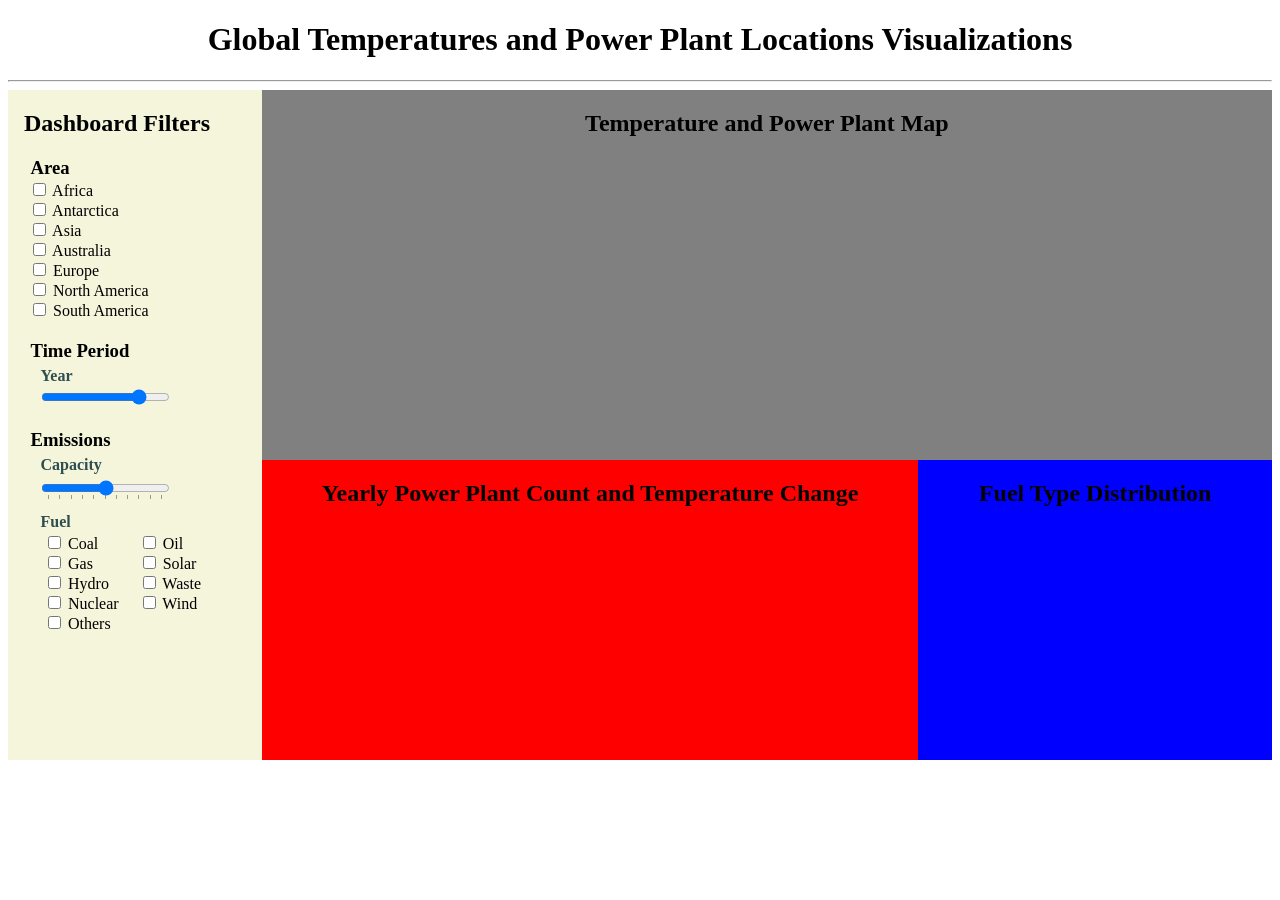
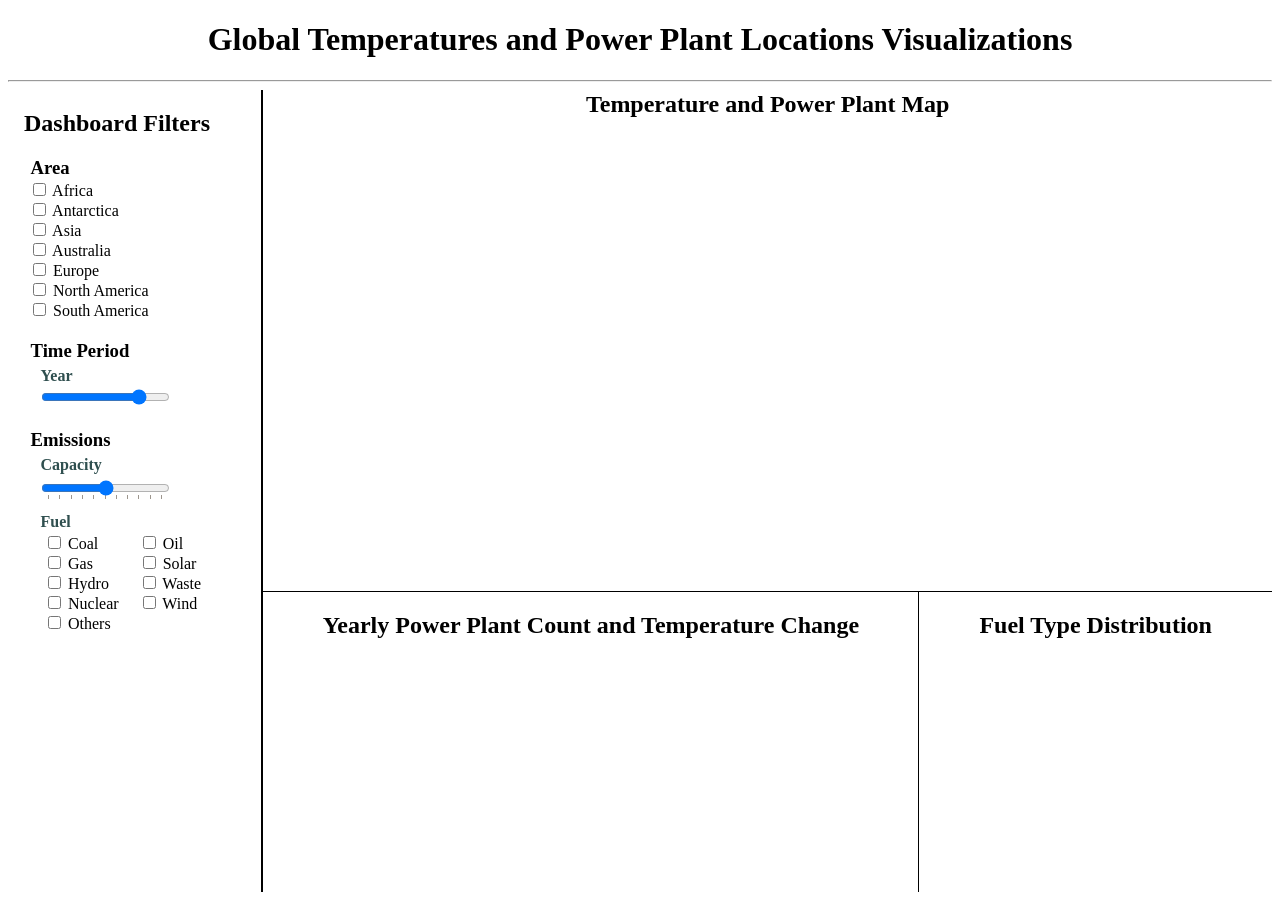
Before and after one commit to neallithic64/DATA101-power-plants, a plain HTML site: page powerplants.html in a window 1280 px wide. Before the commit the page ends 800 px from the top, so only its background shows below. Drawn offline with Linux system fonts and the light colour scheme.

Commit message:
Add files via upload
adjusted sizes of graphs and removed colors then added lines / bprders

```diff
--- a/powerplants.html
+++ b/powerplants.html
@@ -14,7 +14,6 @@
 		.content {
 			width: 100%;
 			height: 100%;
-			background-color: gray;
 			display: flex;
 		}
 		.filters {
@@ -23,8 +22,7 @@
 			justify-content: space-between;
 			padding-left: 1rem;
 			padding-right: 1rem;
-			background-color: beige;
-			border-right: 10px;
+			border-right: 2px solid black;
 			border-color: black;
 			width: 18%;
 		}
@@ -106,18 +104,18 @@
 		</div>
 
 		<div class="graphs" style="width: 82%;">
-			<div style="width: 100%; height: 350px; background-color: gray;">
-				<h2 style="text-align: center;"> Temperature and Power Plant Map </h2>
+			<div style="width: 100%; height: 500px; border-bottom: 1px solid black;">
+				<h2 style="text-align: center; margin: 1px;"> Temperature and Power Plant Map </h2>
 
 			</div>
 
 			<div class="flex" style="width: 100%; height: 300px">
-				<div style="width: 65%; background-color: red;">
+				<div style="width: 65%; border-right: 1px solid black;">
 					<h2 style="text-align: center;">Yearly Power Plant Count and Temperature Change</h2>
 
 				</div>
 
-				<div style="width: 35%; background-color: blue;">
+				<div style="width: 35%;">
 					<h2 style="text-align: center;">Fuel Type Distribution</h2>
 
 				</div>
```
